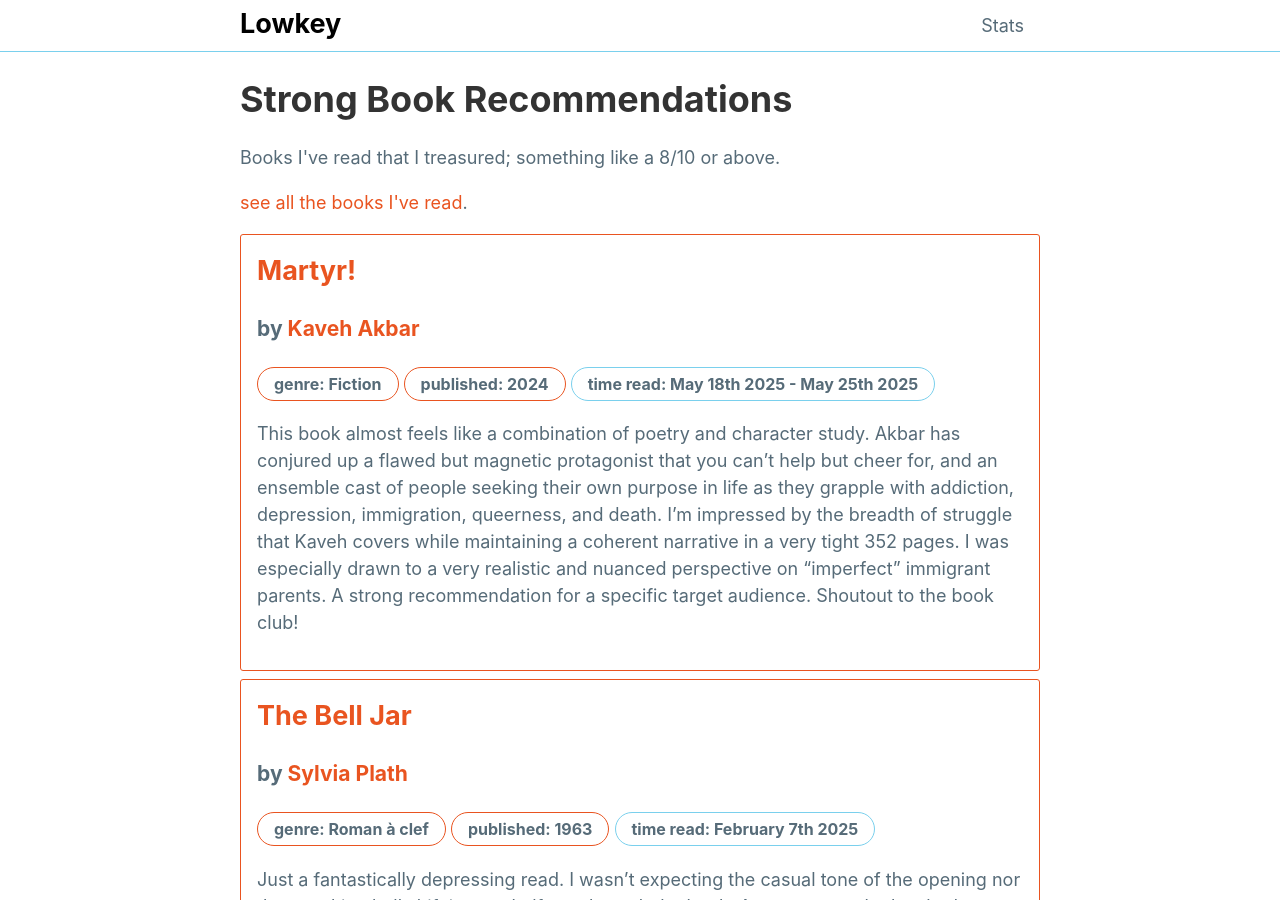
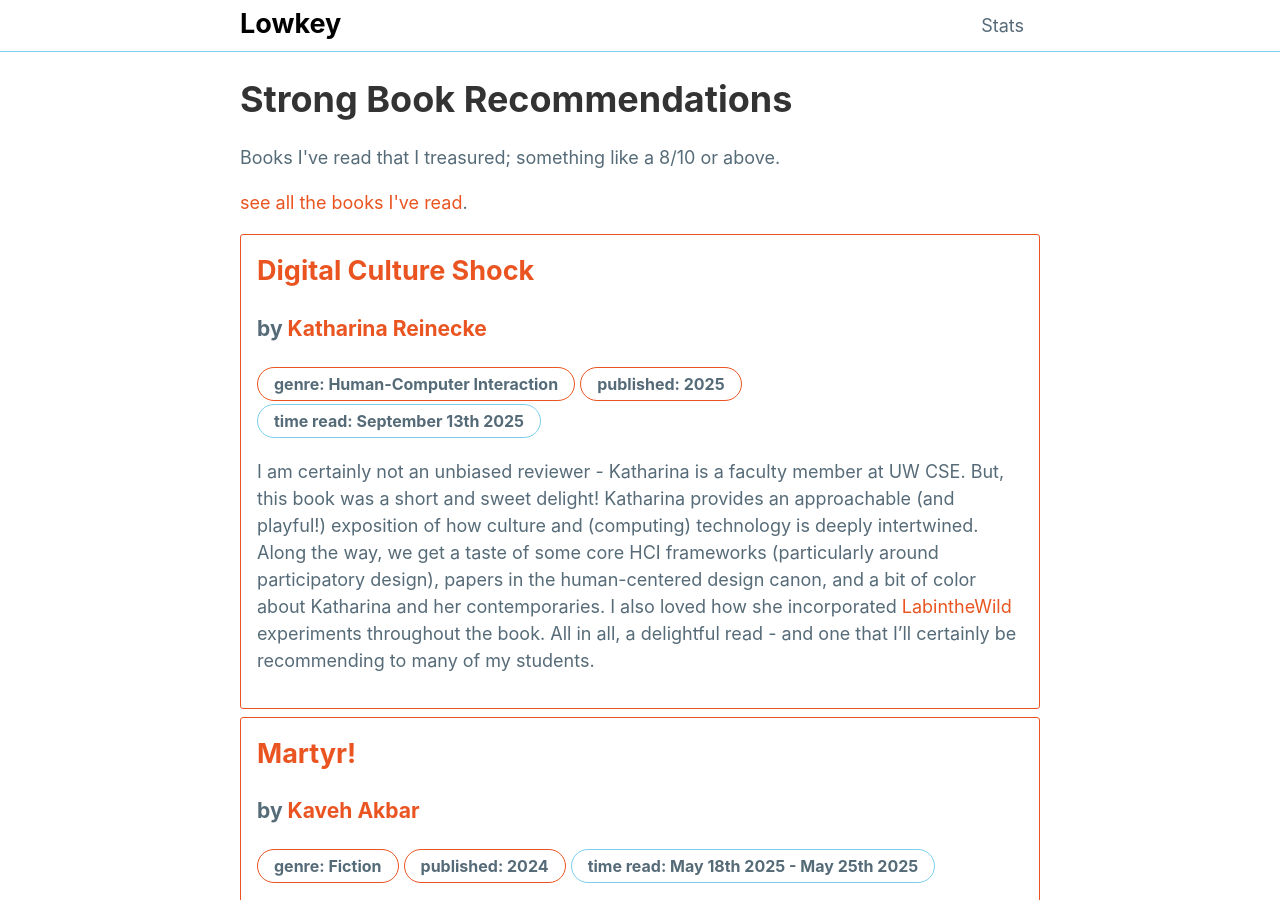
Before and after one commit to mattxwang/lowkey, a Jekyll site: the page built from stats/books-strong.html, in a window 1280 px wide and 900 px high. Built offline with Jekyll 4.4.1, drawn with Linux system fonts in a browser that asks for light colours.

Commit message:
Digital Culture Shock

```diff
--- a/_data/books.yml
+++ b/_data/books.yml
@@ -1313,3 +1313,12 @@ apsalmforthewildbuilt:
   time_read: August 9th 2025
   thoughts: >
     A cozy read that slows down life by just a bit. Chambers does a stellar job of packing a (soft) punch in such a small package (the book is about 160 pages). She conjures a post-scarcity utopia where humans, sentient AI, and (presumably) the natural world co-exist through mutual isolationism. I haven't read much solarpunk, but this was a particularly welcome contrast to my recent binge of cyberpunk media. The core narrative also explores interesting questions on identity, purpose, and our obligation to others. Yet, I felt like the book finished just when it was getting started --- and the brevity left an unsatisfying shallowness to some of the lines she pursued. Still, an overall enjoyable read --- especially if you want something cozy and warm. Thanks book club (and especially, Gabe) for the rec!
+digitalcultureshock:
+  title: "Digital Culture Shock"
+  author: Katharina Reinecke
+  genre: Human-Computer Interaction
+  year_published: 2025
+  time_read: September 13th 2025
+  strong: true
+  thoughts: >
+    I am certainly not an unbiased reviewer - Katharina is a faculty member at UW CSE. But, this book was a short and sweet delight! Katharina provides an approachable (and playful!) exposition of how culture and (computing) technology is deeply intertwined. Along the way, we get a taste of some core HCI frameworks (particularly around participatory design), papers in the human-centered design canon, and a bit of color about Katharina and her contemporaries. I also loved how she incorporated [LabintheWild](https://labinthewild.org/) experiments throughout the book. All in all, a delightful read - and one that I'll certainly be recommending to many of my students.
```
